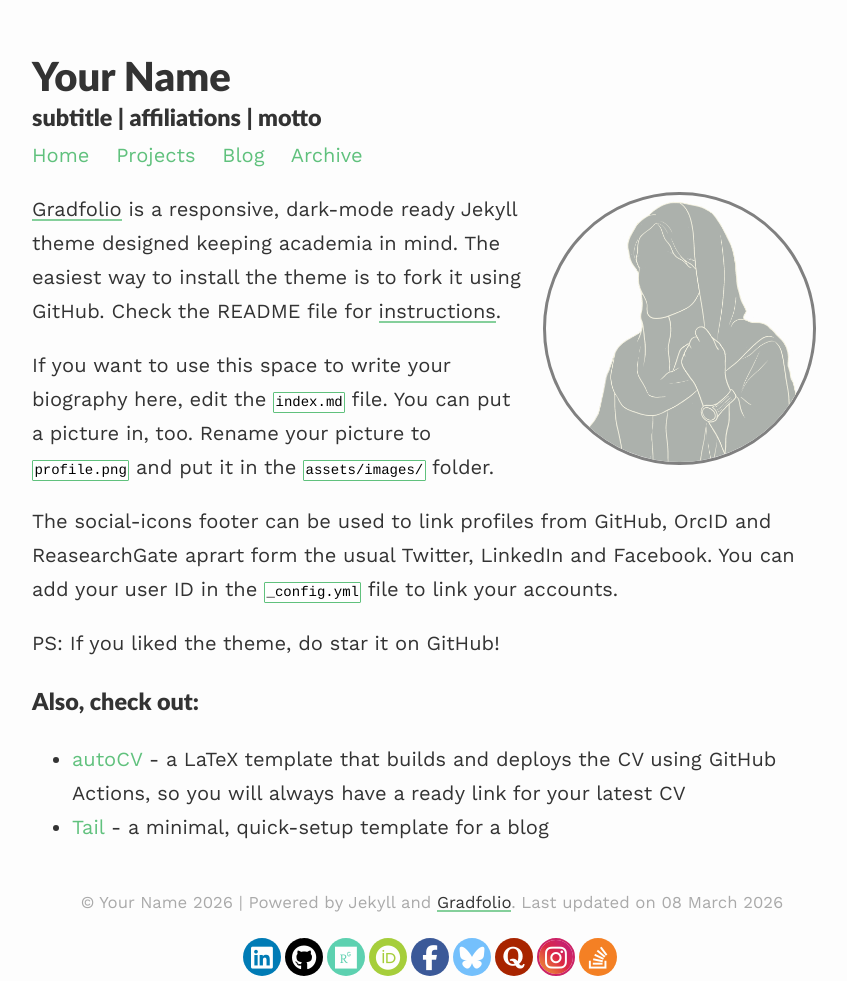
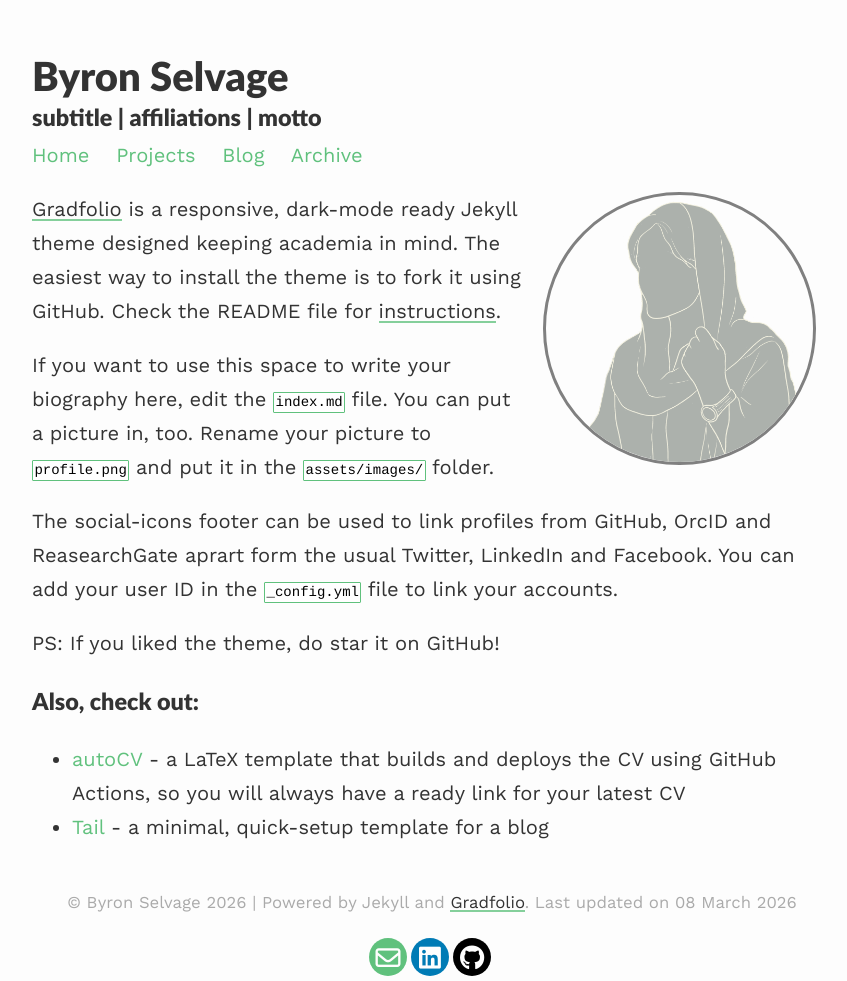
Before and after one commit to Byron-Selvage/Byron-Selvage.github.io, a Jekyll site: the page built from index.md, in a window 1280 px wide. Shown: the whole page, without its empty margins (208-1055 px from the left). Built offline with Jekyll 4.4.1, drawn with Linux system fonts in a browser that asks for light colours.

Commit message:
Update config

```diff
--- a/_config.yml
+++ b/_config.yml
@@ -1,34 +1,34 @@
 ### your site title here
 
-title: Your Name
+title: Byron Selvage
 description: subtitle | affiliations | motto
 
-baseurl: /gradfolio #name of GitHub repository
-url: "" #custom url to be used instead of GitHub repository
-email: #
+baseurl: /Byron-Selvage.github.io #name of GitHub repository
+url: "https://Byron-Selvage.github.io" #custom url to be used instead of GitHub repository
+email: bselvage20@gmail.com
 
 # Pagination
-paginate: 4
-permalink: /blog/:year/:title/
-paginate_path: /blog/page:num/
+# paginate: 4
+# permalink: /blog/:year/:title/
+# paginate_path: /blog/page:num/
 
 # Social media links in footer
-linkedin: "#"
-stackoverflow: "#"
-github: "#"
-researchgate: "#"
-orcid: "#"
-quora: "#"
-instagram: "#"
-facebook: "#"
-bluesky: "#"
+linkedin: "https://www.linkedin.com/in/byronselvage/"
+stackoverflow:
+github: "https://github.com/Byron-Selvage"
+researchgate:
+orcid:
+quora:
+instagram:
+facebook:
+bluesky:
 
 # Markdown
 highlighter: rouge
 markdown: kramdown
 
 # Tracker
-analytics:
+analytics: G-SQZ656H43K
 
 # optimization -> compress.html
 compress_html:
```
